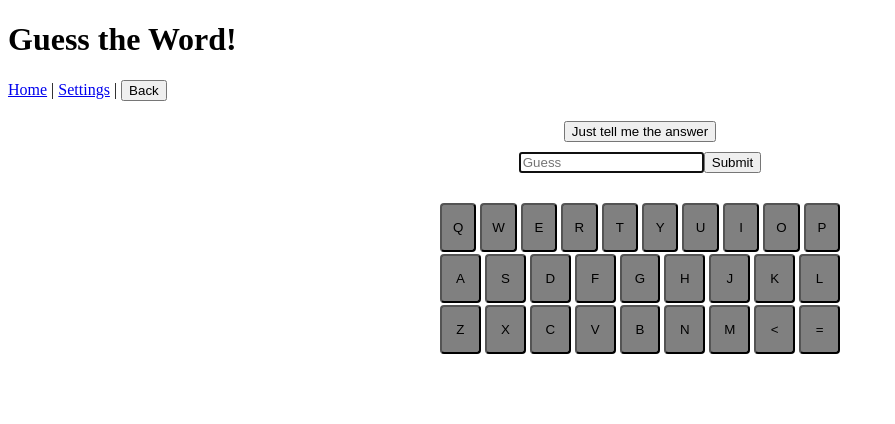
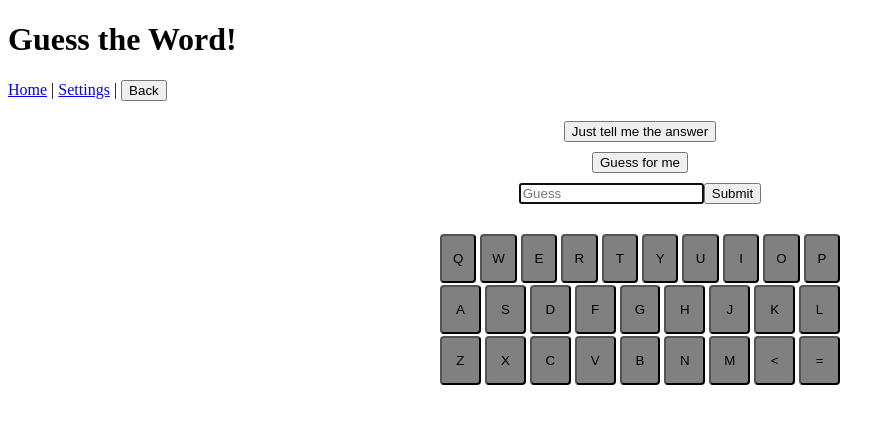
Before and after one commit to nbgraham/word-guessing, a React (Create React App) app: page /#/play/1/2719 in a window 1280 px wide. Shown: the top 424 px of the page, without its empty margins (0-895 px from the left). Built offline with nearby package versions, Linux system fonts and the light colour scheme.

Commit message:
auto guess (guess for me)

```diff
--- a/src/components/Game.tsx
+++ b/src/components/Game.tsx
@@ -1,6 +1,7 @@
 import React, {
   CSSProperties,
   FormEventHandler,
+  useCallback,
   useEffect,
   useMemo,
   useRef,
@@ -21,20 +22,66 @@ const Game: React.FC<{
   answer: string;
 }> = ({ answer }) => {
   const answerState = useAppSelector((state) => state.game.answers[answer]);
-  const guesses = answerState?.guesses ?? [];
-  const eliminatedLetters = answerState?.eliminatedLetters ?? [];
+  const guesses = useMemo(() => answerState?.guesses ?? [], [answerState]);
+  const eliminatedLetters = useMemo(
+    () => answerState?.eliminatedLetters ?? [],
+    []
+  );
   const foundLetters = answerState?.foundLetters ?? [];
   const won = answerState?.won ?? false;
 
   const dispatch = useAppDispatch();
-  const handleSubmitGuess = (guess: string) => {
+  const handleSubmitGuess = useCallback(
+    (guess: string) => {
       dispatch(
         gameSlice.actions.submitGuess({
           guess,
           answer,
         })
       );
-  };
+    },
+    [dispatch, answer]
+  );
+
+  const autoGuess = useCallback(() => {
+    const spelledLike = new Array(5)
+      .fill(null)
+      .map((_, i) => {
+        const correctLetter = guesses.find(
+          (guess) => guess[i].inPosition && guess[i].inWord
+        );
+        return correctLetter?.[i].character ?? "?";
+      })
+      .join("");
+
+    return datamuseApi
+      .getWordsInfo({
+        spelledLike: spelledLike,
+        max: 20,
+      })
+      .then((wordsInfo) => {
+        const pastGuesses = guesses.map((guess) =>
+          guess
+            .map((status) => status.character)
+            .join("")
+            .toUpperCase()
+        );
+        const newWordInfos = wordsInfo
+          .filter(
+            (wordInfo) => !pastGuesses.includes(wordInfo.word.toUpperCase())
+          )
+          .filter((wordInfo) =>
+            wordInfo.word
+              .toUpperCase()
+              .split("")
+              .every((letter) => !eliminatedLetters.includes(letter))
+          )
+          .sort((a, b) => (b.frequency ?? 0) - (a.frequency ?? 0))[0];
+        if (newWordInfos?.word) {
+          handleSubmitGuess(newWordInfos.word);
+        }
+      });
+  }, [guesses, eliminatedLetters, handleSubmitGuess]);
 
   return (
     <div
@@ -59,12 +106,15 @@ const Game: React.FC<{
       {won ? (
         <Victory guesses={guesses} answer={answer} />
       ) : (
+        <>
+          <button onClick={autoGuess}>Guess for me</button>
           <Guess
             key={guesses.length}
             onSubmitGuess={handleSubmitGuess}
             eliminatedLetters={eliminatedLetters}
             foundLetters={foundLetters}
           />
+        </>
       )}
     </div>
   );
```
Lines whose indentation alone changed are shown as unchanged.
